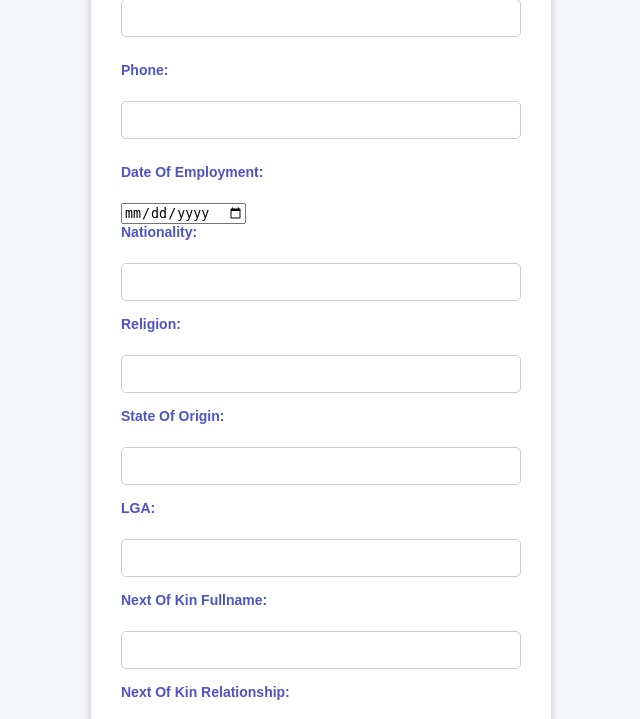
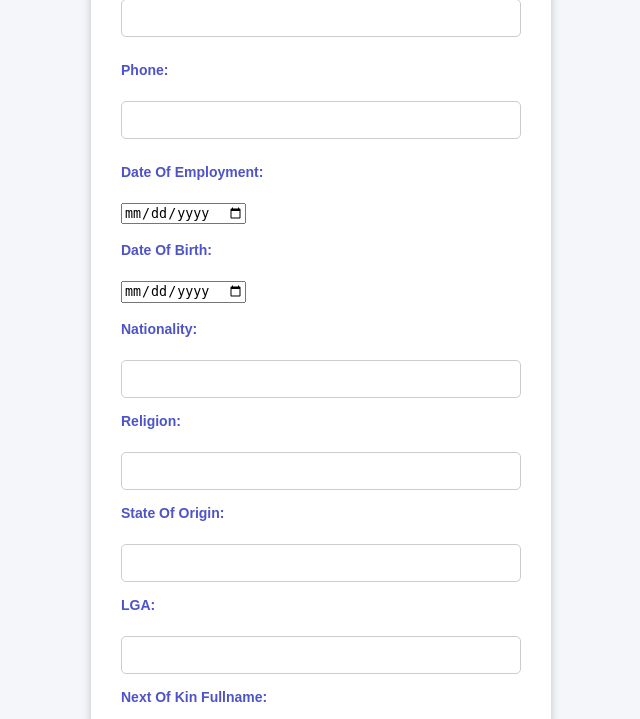
Before and after one commit to Azuka171/Attendance-Tracker-App, a PHP site: page /staff-onboarding.php in a window 1280 px wide. Shown: the part 583-1302 px from the top of the page, without its empty margins (319-959 px from the left). Run offline with PHP 8.4, Linux system fonts and the light colour scheme.

Commit message:
date birth
added date of birth to the employee onboarding page

```diff
--- a/staff-onboarding.php
+++ b/staff-onboarding.php
@@ -87,7 +87,14 @@
              <label>Date Of Employment:</label><br>
             <input type="date" name="doe" required <?php if(isset($_SESSION['previous_values'])){
                 echo 'value="'.$_SESSION['previous_values']['doe'].'"';
-            } ?>><br>
+            } ?>><br><br>
+             <!-- Date of birth -->
+             <label>Date Of Birth:</label><br>
+            <input type="date" name="dob" required <?php if(isset($_SESSION['previous_values'])){
+                //echo 'value="'.$_SESSION['previous_values']['dob'].'"';
+                $dob = date('Y-m-d', strtotime($_SESSION['previous_values']['dob']));
+                echo 'value="'.$dob.'"';
+            } ?>><br><br>
 
             <!-- Nationality -->
             <label>Nationality:</label><br>
@@ -340,6 +347,7 @@
             $email = $_GET['email'];
             $phone = $_GET['phone'];
             $date_of_employment = $_GET['doe'];
+            $date_of_birth = $_GET['dob'];
             $nationality = $_GET['nationality'];
             $religion = $_GET['religion'];
             $stateOfOrigin = $_GET['stateOfOrigin'];
@@ -358,6 +366,7 @@
                 'email' => $email,
                 'phone' => $phone,
                 'doe' => $date_of_employment,
+                'dob' => $date_of_birth,
                 'nationality' => $nationality,
                 'religion' => $religion,
                 'stateOfOrigin' => $stateOfOrigin,
@@ -440,8 +449,8 @@
                     exit;
                 }
             }
-            $sql = "INSERT INTO employees (employee_id, first_name, last_name, marital_status, gender, email, phone_number, date_of_employment, nationality, religion, state_Of_Origin, lga, next_Of_Kin_FullName, next_Of_Kin_Relationship, next_Of_Kin_Email, next_Of_Kin_Phone )
-            VALUES ( '$employeeid', '$fname', '$lname', '$mstatus', '$gender', '$email', '$phone', '$date_of_employment', '$nationality','$religion', '$stateOfOrigin', '$lga', '$nextfullname', '$nextrelation', '$nextemail', '$nextphone')";
+            $sql = "INSERT INTO employees (employee_id, first_name, last_name, marital_status, gender, email, phone_number, date_of_employment, date_of_birth, nationality, religion, state_Of_Origin, lga, next_Of_Kin_FullName, next_Of_Kin_Relationship, next_Of_Kin_Email, next_Of_Kin_Phone )
+            VALUES ( '$employeeid', '$fname', '$lname', '$mstatus', '$gender', '$email', '$phone', '$date_of_employment', '$date_of_birth', '$nationality', '$religion', '$stateOfOrigin', '$lga', '$nextfullname', '$nextrelation', '$nextemail', '$nextphone')";
 
             if($conn->query($sql) === TRUE){
                 //echo "New record for employee created sucessfully";
```
